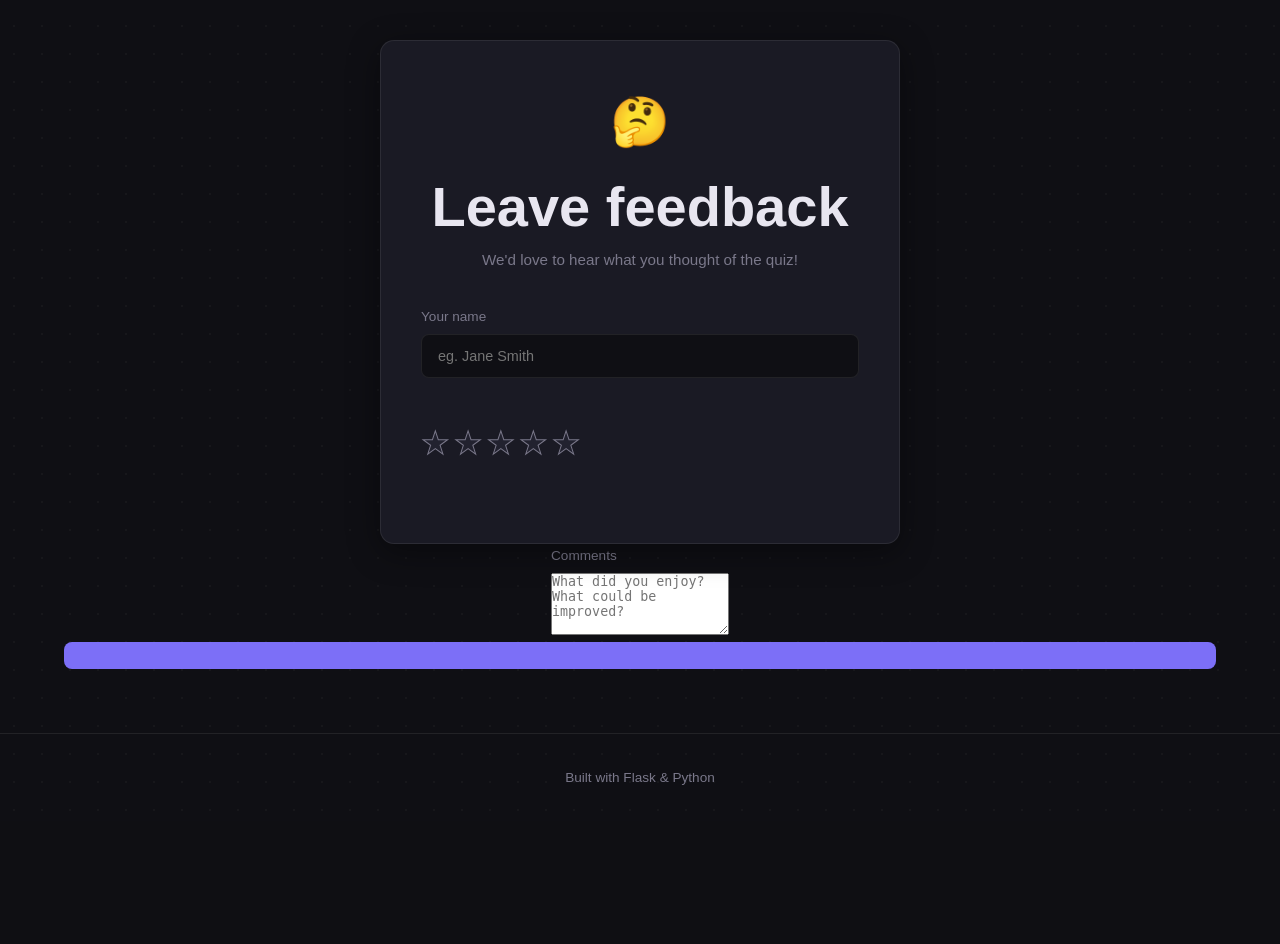
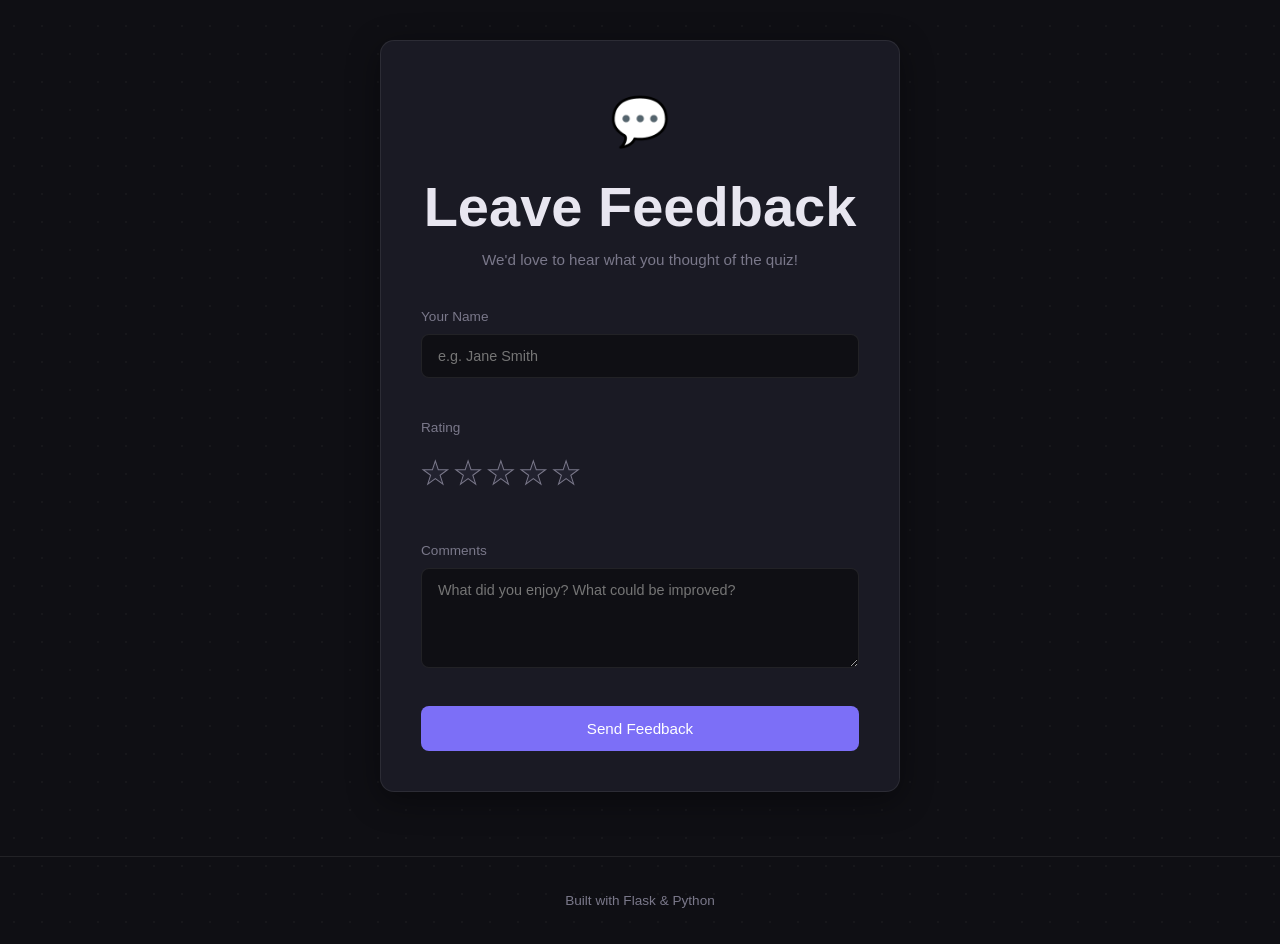
Before and after one commit to colin-182/FLASK_QUIZ, a Flask app: page /feedback in a window 1280 px wide. Shown: the part 72-1016 px from the top of the page. Before the commit the page ends 857 px from the top, so only its background shows below. Run offline with Flask 3, Linux system fonts and the light colour scheme.

Commit message:
feedback.html debugged - start ratings and text area outside of wrappers resolved

```diff
--- a/templates/feedback.html
+++ b/templates/feedback.html
@@ -3,72 +3,62 @@
 {% block content %}
 
 <section class="feedback">
-    <!-- Feedback section and hero card -->
+
   <div class="feedback__card" id="feedbackCard">
+
     <div class="feedback__header">
-        <span class="feedback__emoji">🤔</span>
-        <h1 class="feedback__title">Leave feedback</h1>
+      <span class="feedback__emoji">💬</span>
+      <h1 class="feedback__title">Leave Feedback</h1>
       <p class="feedback__subtitle">We'd love to hear what you thought of the quiz!</p>
     </div>
 
-    <!-- Form posts to the /feedback route in app.py. Using id=feedbackForm so JS can find it -->
+    <form class="feedback__form" id="feedbackForm" novalidate>
 
-    <form class="feedback__form" id="feedbackForm" novalidate>
+      <!-- Name -->
       <div class="form__group">
-            <label class="form__label" for="name">Your name</label>
-            <input
-            type="text"
-            id="name"
-            name="name"
-            class="form__input"
-            placeholder="eg. Jane Smith"
-            required
-            />
+        <label class="form__label" for="name">Your Name</label>
+        <input type="text" id="name" name="name" class="form__input" placeholder="e.g. Jane Smith" required />
         <span class="form__error" id="nameError"></span>
       </div>
 
+      <!-- Rating - wrapped in form__group like the other fields -->
+      <div class="form__group">
+        <label class="form__label">Rating</label>
         <div class="star-rating" id="starRating">
           {% for i in range(1, 6) %}
-            <input
-            type="radio"
-            name="rating"
-            id="star{{ i }}"
-            value="{{ i }}"
-            class="star-rating__input"
-            />
+          <input type="radio" name="rating" id="star{{ i }}" value="{{ i }}" class="star-rating__input" />
           <label for="star{{ i }}" class="star-rating__label" title="{{ i }} star">★</label>
           {% endfor %}
         </div>
         <span class="form__error" id="ratingError"></span>
       </div>
 
-        <!-- comment field -->
+      <!-- Comments -->
       <div class="form__group">
         <label class="form__label" for="comment">Comments</label>
-            <textarea
-            id="comment"
-            name="comment"
-            placeholder="What did you enjoy? What could be improved?"
-            rows="4"
-            required></textarea>
-            <span class="form__area" id="commentError"></span>
+        <textarea id="comment" name="comment" class="form__input form__textarea" placeholder="What did you enjoy? What could be improved?" rows="4" required></textarea>
+        <span class="form__error" id="commentError"></span>
       </div>
 
-         <!-- submit button -->
-          <button type="submit" class="btn btn--primary btn--full" id="submitBtn"></button>
+      <!-- Submit -->
+      <button type="submit" class="btn btn--primary btn--full" id="submitBtn">
+        Send Feedback
+      </button>
+
     </form>
+
   </div>
 
-<!-- success notification for feedback form -->
- <div class="feedback__success" id="sucessMessage" hidden>
+  <div class="feedback__success" id="successMessage" hidden>
     <div class="feedback__success-icon">✅</div>
-    <h2>Thank you!</h2>
+    <h2>Thank You!</h2>
     <p>Your feedback has been sent. We really appreciate it!</p>
     <div class="feedback__success-actions">
       <a href="{{ url_for('start') }}" class="btn btn--primary">Play Again</a>
-        <a href="{{ url_for('home') }}" class="btn btn--ghost">Home</a>
+      <a href="{{ url_for('home') }}"  class="btn btn--ghost">Home</a>
     </div>
   </div>
+
 </section>
 
 {% endblock %}
```
Lines whose indentation alone changed are shown as unchanged.
